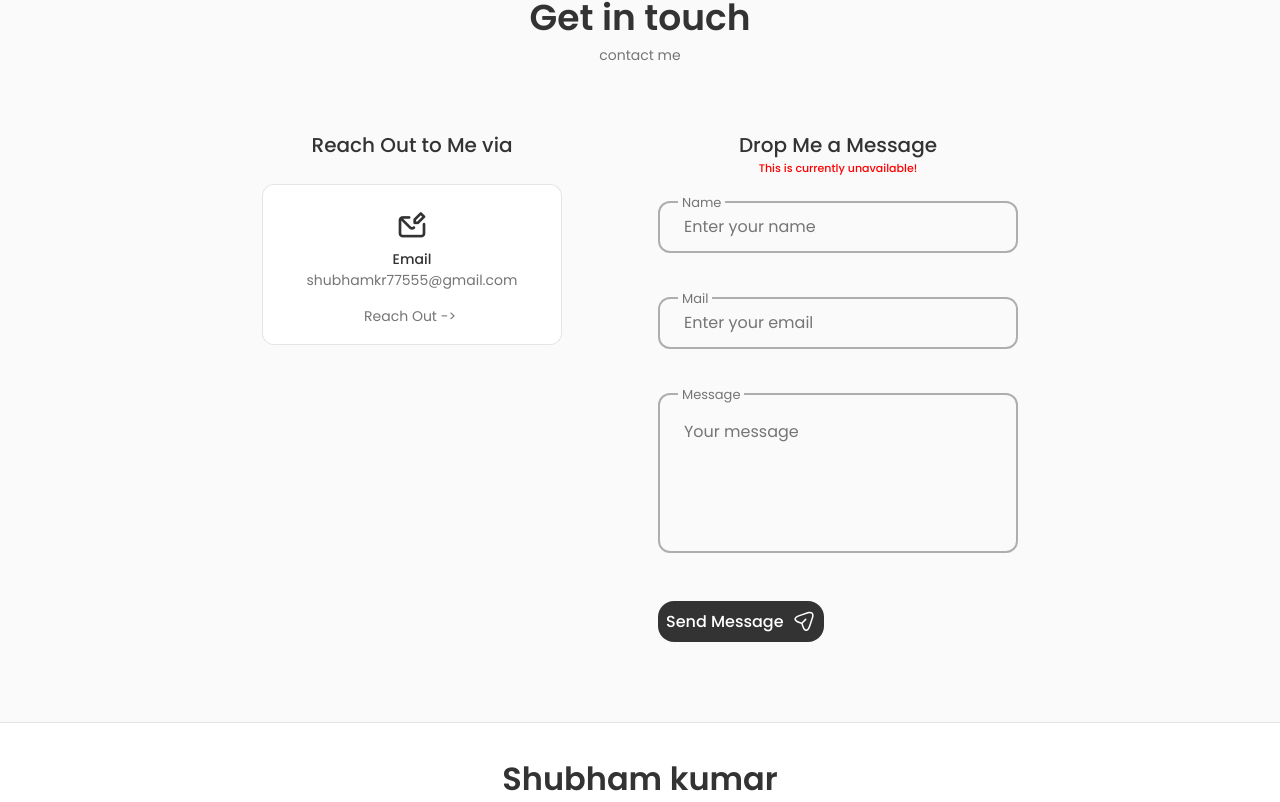
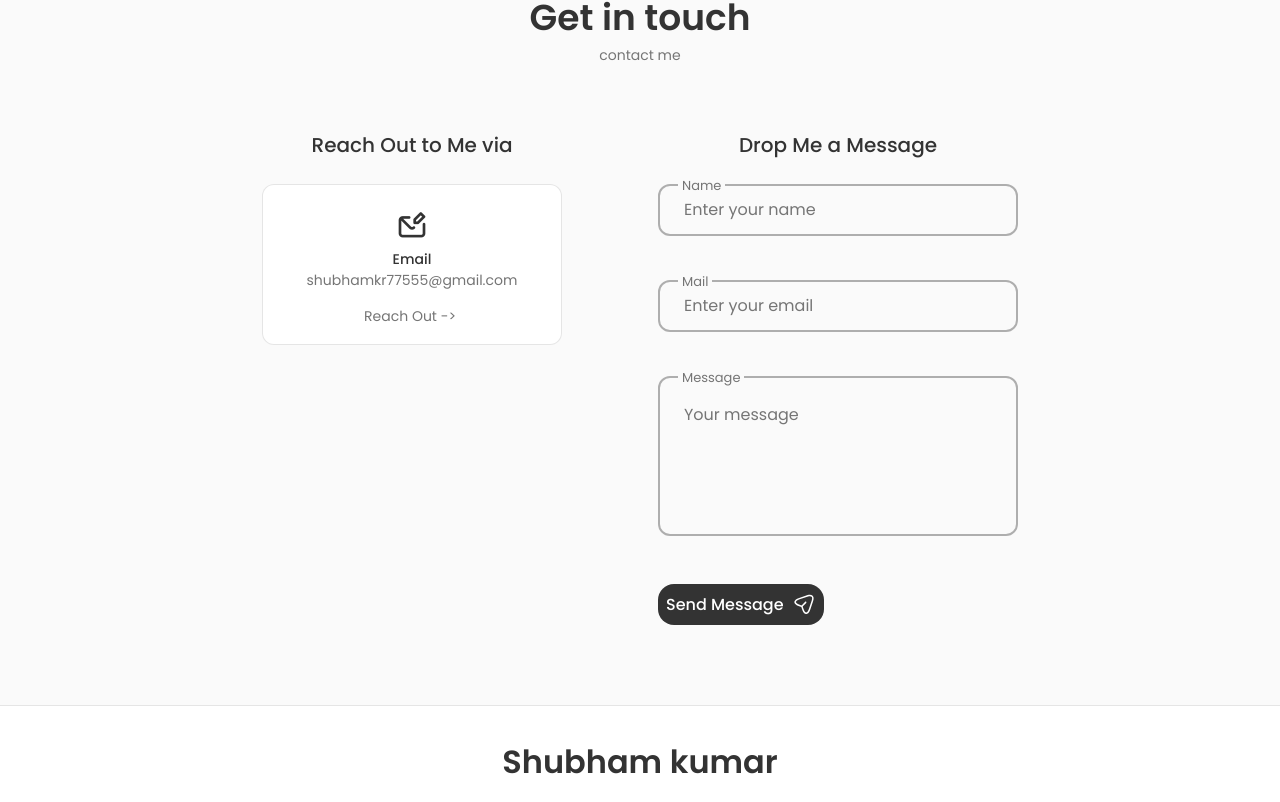
Before and after one commit to shubhamkumar755/my-portfolio-react, a React (Create React App) app: page / in a window 1280 px wide. Shown: the part 4858-5660 px from the top of the page. Built offline with nearby package versions, Linux system fonts and the light colour scheme.

Commit message:
Update Contact.jsx

```diff
--- a/src/components/contact/Contact.jsx
+++ b/src/components/contact/Contact.jsx
@@ -28,7 +28,7 @@ const Contact = () => {
 
 
                 <div className="contact__content">
-                    <h3 className="contact__title">Drop Me a Message<p style={{ color: "red", fontSize: "11px" }}>This is currently unavailable!</p></h3>
+                    <h3 className="contact__title">Drop Me a Message</h3>
 
 
                     <form className='contact__form'>
```
